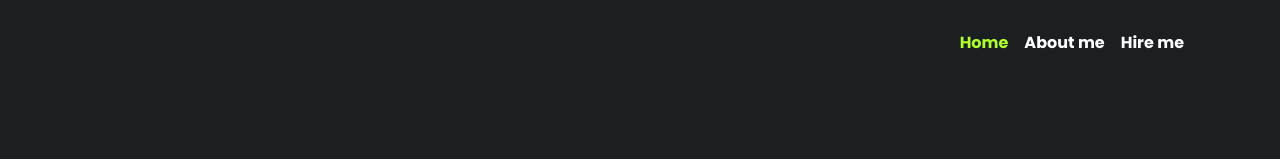
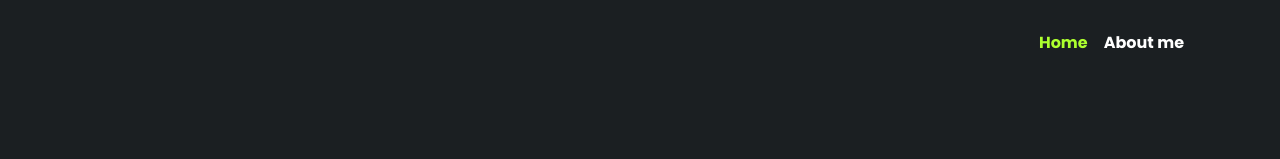
Before and after one commit to smontana/Portfolio, a React (Create React App) app: page / in a window 1280 px wide. Shown: the top 159 px of the page. Built offline with nearby package versions, Linux system fonts and the light colour scheme.

Commit message:
remove hire button

```diff
--- a/src/components/Navbar/Navbar.jsx
+++ b/src/components/Navbar/Navbar.jsx
@@ -36,11 +36,11 @@ export const Navbar = () => {
               </NavLink>
             </li>
           ))}
-          <li>
-            <a href="mailto:stephen.a.montana@gmail.com" target="_blank" rel="noreferrer">
+          {/* <li>
+            <a href="mailto:xxx@gmail.com" target="_blank" rel="noreferrer">
               <button>Hire me</button>
             </a>
-          </li>
+          </li> */}
         </ul>
         <div
           className={`hamburger ${isOpen ? "active" : ""}`}
```
